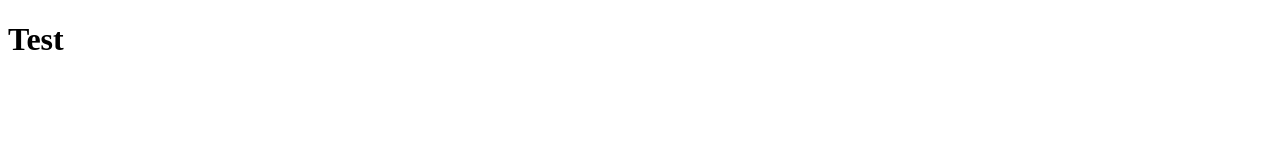
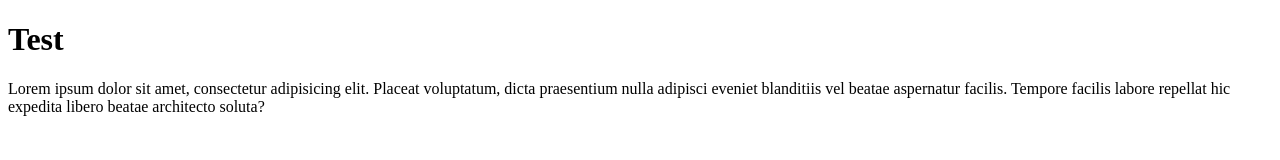
Before and after one commit to Amrahimtiaz-1/test, a plain HTML site: page index.html in a window 1280 px wide. Drawn offline with Linux system fonts and the light colour scheme.

Commit message:
New Paragraph added

```diff
--- a/index.html
+++ b/index.html
@@ -8,5 +8,6 @@
 </head>
 <body>
     <h1>Test</h1>
+    <p>Lorem ipsum dolor sit amet, consectetur adipisicing elit. Placeat voluptatum, dicta praesentium nulla adipisci eveniet blanditiis vel beatae aspernatur facilis. Tempore facilis labore repellat hic expedita libero beatae architecto soluta?</p>
 </body>
 </html>
```
